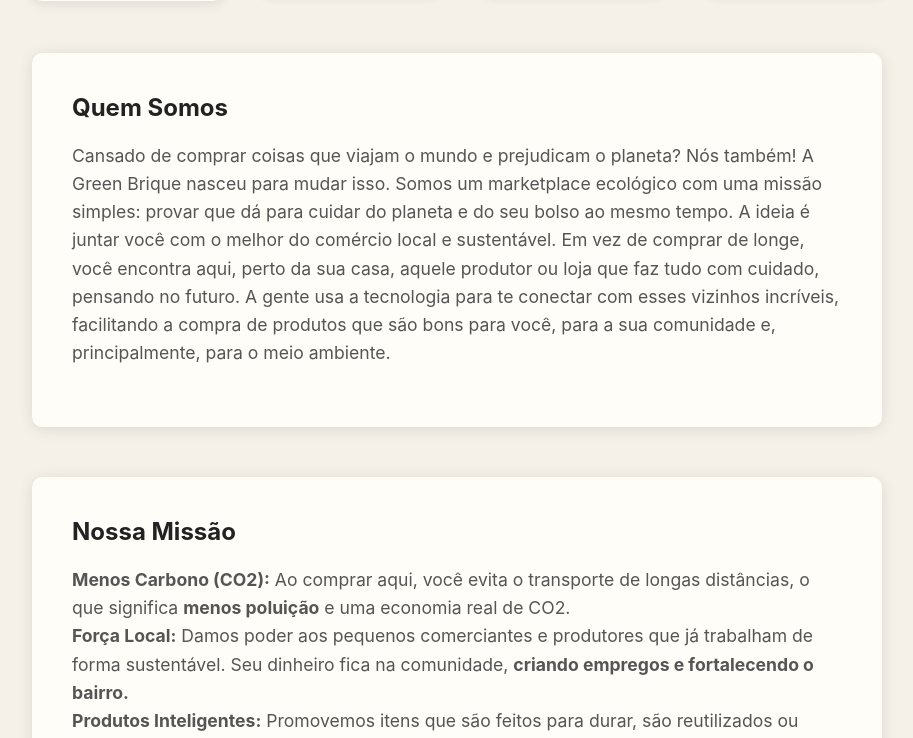
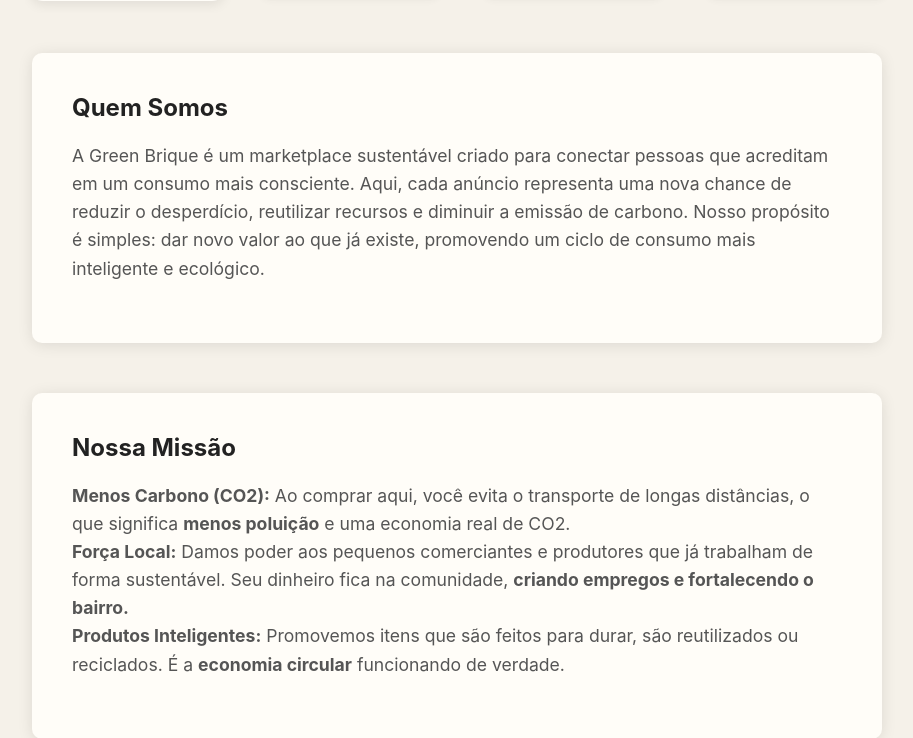
Before and after one commit to lbarbosac/green-brique, a PHP site: page /sobreNos.php in a window 1280 px wide. Shown: the part 346-1084 px from the top of the page, without its empty margins (183-1096 px from the left). Run offline with PHP 8.4, Linux system fonts and the light colour scheme.

Commit message:
Update sobrenos

```diff
--- a/sobreNos/sobreNos.php
+++ b/sobreNos/sobreNos.php
@@ -18,7 +18,7 @@
 
       <div class="carousel">
         <div class="card active">
-          <img src="https://gracakids.com.br/wp-content/uploads/2023/03/Muito-Animal.jpg" alt="Eduardo Ávila">
+          <img src="https://avatars.githubusercontent.com/u/178475000?v=4" alt="Eduardo Ávila">
           <h2>Eduardo Ávila</h2>
           <a href="#">@eduardoavila</a>
         </div>
@@ -28,7 +28,7 @@
           <a href="#">@nicolashara</a>
         </div>
         <div class="card">
-          <img src="https://ichef.bbci.co.uk/ace/ws/640/cpsprodpb/a285/live/1760ca90-8335-11f0-83cc-c5da98c419b8.jpg.webp" alt="Lucas Barbosa">
+          <img src="https://avatars.githubusercontent.com/u/178474865?v=4" alt="Lucas Barbosa">
           <h2>Lucas Barbosa</h2>
           <a href="#">@lucasbarbosa</a>
         </div>
@@ -59,10 +59,10 @@
       <h2 class="main-title">Quem Somos</h2>
       <p class="main-paragraph">
       <ul class="main-list">
-          <li>Cansado de comprar coisas que viajam o mundo e prejudicam o planeta? Nós também!
-            A Green Brique nasceu para mudar isso. Somos um marketplace ecológico com uma missão simples: provar que dá para cuidar do planeta e do seu bolso ao mesmo tempo.
-            A ideia é juntar você com o melhor do comércio local e sustentável. Em vez de comprar de longe, você encontra aqui, perto da sua casa, aquele produtor ou loja que faz tudo com cuidado, pensando no futuro.
-            A gente usa a tecnologia para te conectar com esses vizinhos incríveis, facilitando a compra de produtos que são bons para você, para a sua comunidade e, principalmente, para o meio ambiente.</li>
+          <li>
+          A Green Brique é um marketplace sustentável criado para conectar pessoas que acreditam em um consumo mais consciente.
+          Aqui, cada anúncio representa uma nova chance de reduzir o desperdício, reutilizar recursos e diminuir a emissão de carbono.
+          Nosso propósito é simples: dar novo valor ao que já existe, promovendo um ciclo de consumo mais inteligente e ecológico.</li>
         </ul>
       </p>
     </div>
```
